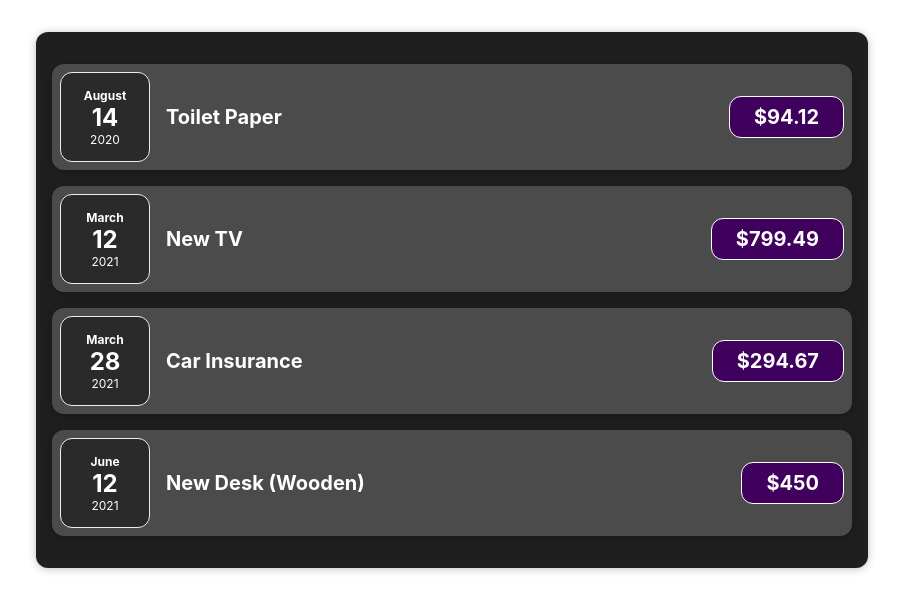
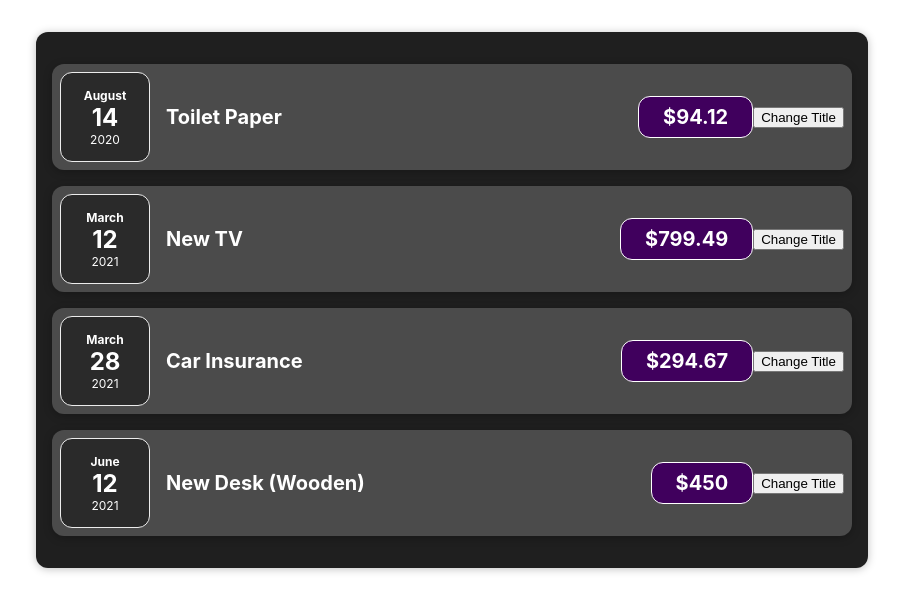
Before and after one commit to wildfirefly12/React-Expenses-App, a React (Create React App) app: page / in a window 1280 px wide. Shown: the top 612 px of the page, without its empty margins (188-1091 px from the left). Built offline with nearby package versions, Linux system fonts and the light colour scheme.

Commit message:
Expenses updated

```diff
--- a/src/App.js
+++ b/src/App.js
@@ -1,5 +1,5 @@
 import './App.css';
-import Expenses from "./components/Expenses"
+import Expenses from "./components/expenses/Expenses"
 
 function App() {
 
--- a/src/components/ExpenseItem.js
+++ /dev/null
@@ -1,14 +0,0 @@
-import "./ExpenseItem.css";
-import ExpenseDate from "./ExpenseDate";
-
-function ExpenseItem(props){
-    return <div className="expense-item">
-        <ExpenseDate date={props.date}></ExpenseDate>
-        <div className="expense-item__description">
-            <h2>{props.title}</h2>
-            <div className="expense-item__price">${props.amount}</div>
-        </div>
-    </div>
-}
-
-export default ExpenseItem;
--- /dev/null
+++ b/src/components/expenses/ExpenseItem.js
@@ -0,0 +1,25 @@
+import React, { useState } from 'react';
+
+import "./ExpenseItem.css";
+
+import ExpenseDate from "./ExpenseDate";
+
+const ExpenseItem = (props) => {
+    const [title, setTitle] = useState(props.title);
+
+    const changeTitleHandler = () => {
+        setTitle("Changed!");
+    }
+
+    return (
+        <div className="expense-item">
+            <ExpenseDate date={props.date}></ExpenseDate>
+            <div className="expense-item__description">
+                <h2>{title}</h2>
+                <div className="expense-item__price">${props.amount}</div>
+            </div>
+            <button onClick={changeTitleHandler}>Change Title</button>
+        </div>)
+}
+
+export default ExpenseItem;
```
Also changed, not shown: src/components/expenses/ExpenseDate.css (renamed from src/components/ExpenseDate.css), src/components/expenses/ExpenseDate.js (renamed from src/components/ExpenseDate.js), src/components/expenses/ExpenseItem.css (renamed from src/components/ExpenseItem.css), src/components/expenses/Expenses.css (renamed from src/components/Expenses.css), src/components/expenses/Expenses.js (renamed from src/components/Expenses.js), 1 other file (tests, documents, lock files or other folders).
